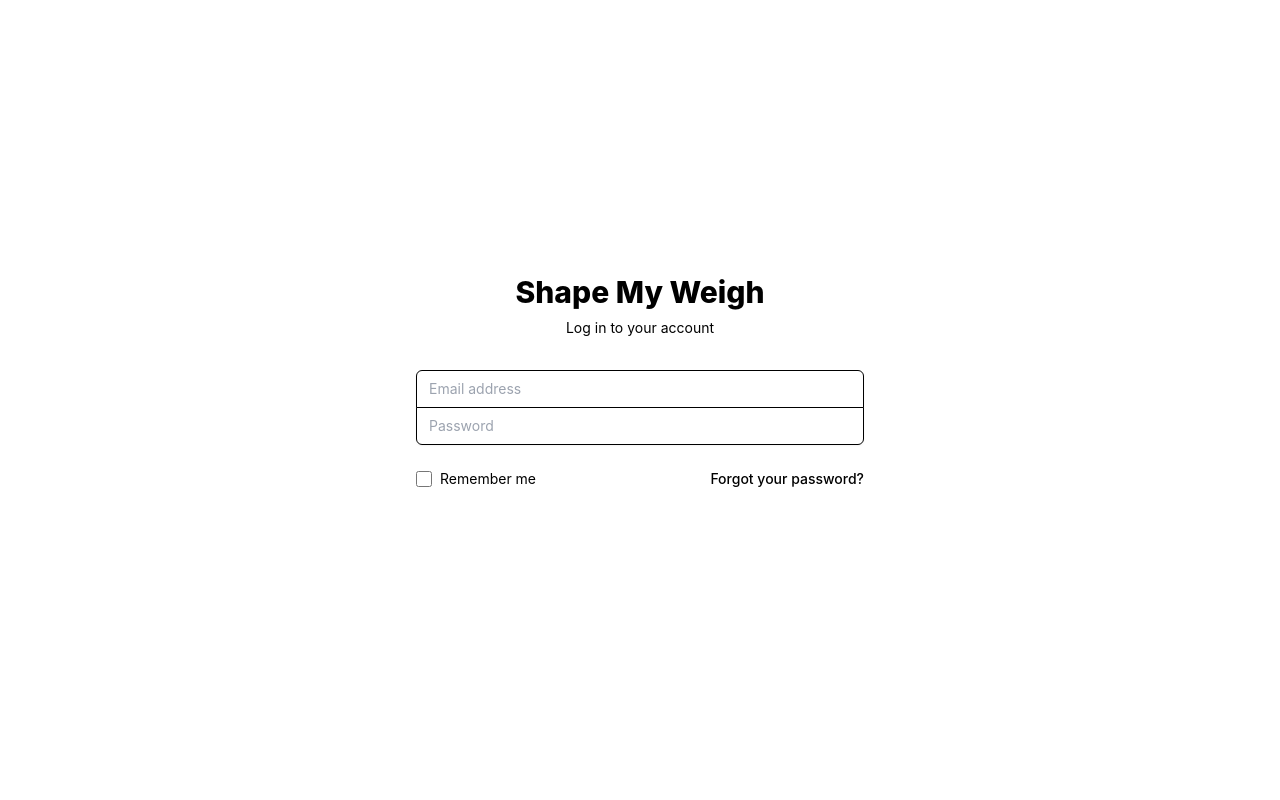
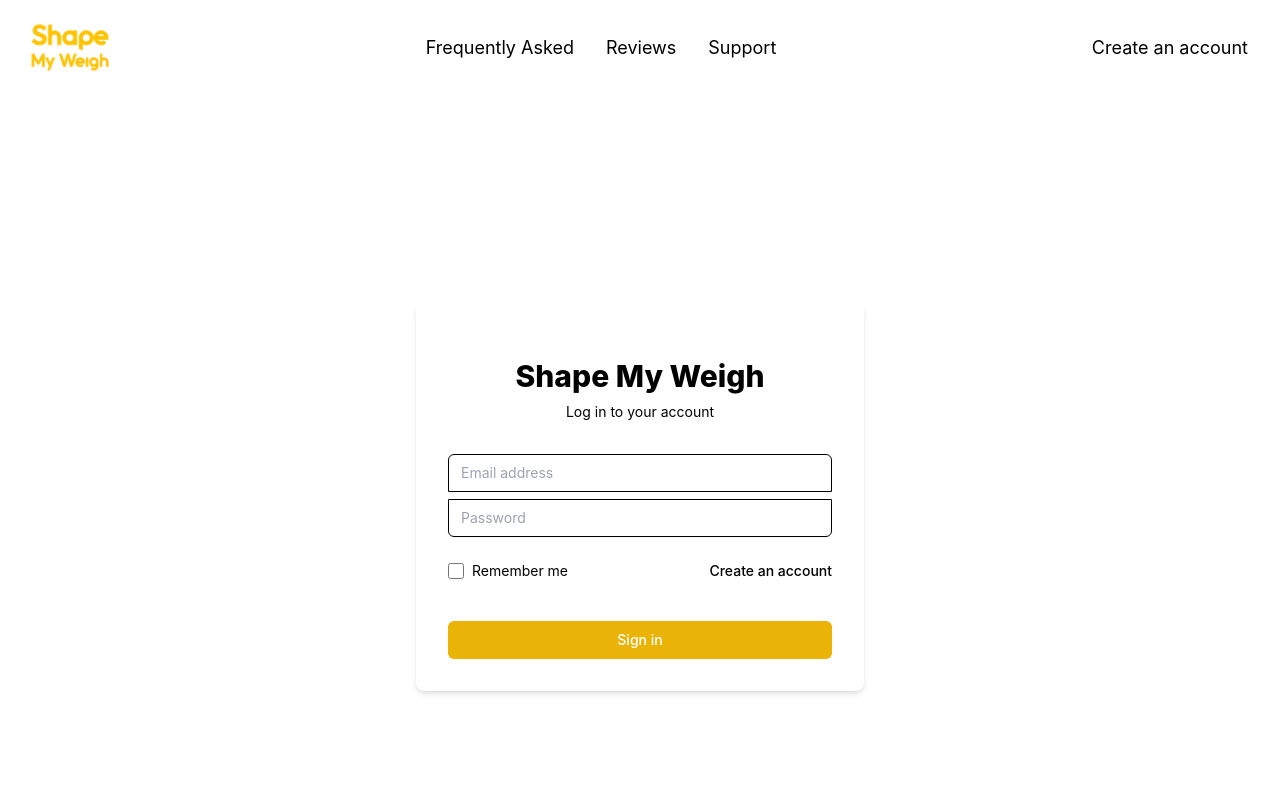
Before and after one commit to Dorene-StMarthe/Shape-My-Weigh, a React (Create React App) app: page /login in a window 1280 px wide. Shown: the top 800 px of the page. Built offline with nearby package versions, Linux system fonts and the light colour scheme.

Commit message:
toggled create account and login pages

```diff
--- a/src/App.js
+++ b/src/App.js
@@ -1,6 +1,6 @@
 import React from 'react';
 import { BrowserRouter as Router, Route, Routes } from 'react-router-dom';
-
+import Layout from './Layout';
 import Homepage from './pages/Homepage'; // Verify the path to the Homepage component
 import Login from './pages/Login'; // Verify the path to the Login component
 import './App.css'; // Verify the path to your CSS files
@@ -11,7 +11,7 @@
 function App() {
   return (
     <Router>
-      <div>
+      <Layout>
         <Routes>
           {/* Ensure the path '/' is correct and matches the URL */}
           <Route exact path="/" element={<Homepage />} />
@@ -19,7 +19,7 @@
           <Route path="/login" element={<Login />} />
           <Route path="/reviews" element={<ReviewPage />} />
         </Routes>
-      </div>
+      </Layout>
     </Router>
   );
 }
--- /dev/null
+++ b/src/Layout.js
@@ -0,0 +1,15 @@
+import React from 'react';
+import NavigationBar from './components/NavigationBar';
+import Footer from './components/Footer';
+
+const Layout = ({ children }) => {
+  return (
+    <div>
+      <NavigationBar />
+      {children}
+      <Footer />
+    </div>
+  );
+};
+
+export default Layout;
--- a/src/components/NavigationBar.js
+++ b/src/components/NavigationBar.js
@@ -1,16 +1,16 @@
 import React from 'react';
-import { Link } from 'react-router-dom';
-import Homepage from '../pages/Homepage';
-
-import Login from '../pages/Login.js'
+import { Link, useLocation } from 'react-router-dom';
 
 const NavigationBar = () => {
+  const location = useLocation();
+
+  // Check if the current page is the login page
+  const isLoginPage = location.pathname === '/login';
+
   return (
     <nav className="bg-white p-4 flex justify-between items-center">
       <div className="flex items-center">
-
         <img src="./logo.png" alt="Logo" className="h-16 mr-4" />
-
       </div>
       <div className="flex justify-center items-center">
         <a href="/faq" className="text-lg relative mr-8 hover:text-midnight hover:font-bold transition-colors duration-300 ease-in-out">
@@ -24,9 +24,17 @@
         </a>
       </div>
       <div>
-        <a href="/login" className="text-lg relative mr-4 hover:text-midnight hover:font-bold transition-colors duration-300 ease-in-out">
-          Login
-        </a>
+        {/* Render "Create an account" link if on the login page */}
+        {isLoginPage ? (
+          <Link to="/signup" className="text-lg relative mr-4 hover:text-midnight hover:font-bold transition-colors duration-300 ease-in-out">
+            Create an account
+          </Link>
+        ) : (
+          // Otherwise, render the login link
+          <Link to="/login" className="text-lg relative mr-4 hover:text-midnight hover:font-bold transition-colors duration-300 ease-in-out">
+            Login
+          </Link>
+        )}
       </div>
     </nav>
   );
--- a/src/pages/Homepage.js
+++ b/src/pages/Homepage.js
@@ -12,10 +12,10 @@
   return (
 
     <div>
-        <NavigationBar/>
+
         <Hero/>
         <Features/>
-        <Footer/>
+
     </div>
   );
 }
--- a/src/pages/Login.js
+++ b/src/pages/Login.js
@@ -1,13 +1,17 @@
-import React from 'react';
+import React, { useState } from 'react';
 
 const Login = () => {
+  const [isLogin, setIsLogin] = useState(true);
+
+  const handleToggle = () => {
+    setIsLogin(!isLogin);
+  };
+
   return (
-    <div className="min-h-screen flex items-center justify-center bg-gray-100 py-12 px-4 sm:px-6 lg:px-8">
-      <div className="max-w-md w-full space-y-8">
-        <div>
-          <h2 className="mt-6 text-center text-3xl font-extrabold text-gray-900">Shape My Weigh</h2>
-          <p className="mt-2 text-center text-sm text-gray-600">Log in to your account</p>
-        </div>
+    <div className="min-h-screen flex flex-col items-center justify-center bg-gray-100 py-12 px-4 sm:px-6 lg:px-8">
+      <div className="max-w-md w-full bg-white p-8 rounded-lg shadow-md">
+        <h2 className="mt-6 text-center text-3xl font-extrabold text-gray-900">Shape My Weigh</h2>
+        <p className="mt-2 text-center text-sm text-gray-600">{isLogin ? 'Log in to your account' : 'Create an account'}</p>
         <form className="mt-8 space-y-6" action="#" method="POST">
           <input type="hidden" name="remember" value="true" />
           <div className="rounded-md shadow-sm -space-y-px">
@@ -17,8 +21,14 @@
             </div>
             <div>
               <label htmlFor="password" className="sr-only">Password</label>
-              <input id="password" name="password" type="password" autoComplete="current-password" required className="appearance-none rounded-none relative block w-full px-3 py-2 border border-gray-300 placeholder-gray-500 text-gray-900 rounded-b-md focus:outline-none focus:ring-indigo-500 focus:border-indigo-500 focus:z-10 sm:text-sm" placeholder="Password" />
+              <input id="password" name="password" type="password" autoComplete="current-password" required className="appearance-none rounded-none relative block w-full px-3 py-2 border border-gray-300 placeholder-gray-500 text-gray-900 rounded-b-md focus:outline-none focus:ring-indigo-500 focus:border-indigo-500 focus:z-10 sm:text-sm mt-2" placeholder="Password" />
             </div>
+            {!isLogin && (
+              <div>
+                <label htmlFor="confirm-password" className="sr-only">Confirm Password</label>
+                <input id="confirm-password" name="confirm-password" type="password" autoComplete="confirm-password" required className="appearance-none rounded-none relative block w-full px-3 py-2 border border-gray-300 placeholder-gray-500 text-gray-900 rounded-b-md focus:outline-none focus:ring-indigo-500 focus:border-indigo-500 focus:z-10 sm:text-sm mt-2" placeholder="Confirm Password" />
+              </div>
+            )}
           </div>
 
           <div className="flex items-center justify-between">
@@ -28,18 +38,15 @@
             </div>
 
             <div className="text-sm">
-              <a href="#" className="font-medium text-indigo-600 hover:text-indigo-500">Forgot your password?</a>
+              <a href="#" className="font-medium text-indigo-600 hover:text-indigo-500" onClick={handleToggle}>
+                {isLogin ? 'Create an account' : 'Already have an account? Log in'}
+              </a>
             </div>
           </div>
 
           <div>
-            <button type="submit" className="group relative w-full flex justify-center py-2 px-4 border border-transparent text-sm font-medium rounded-md text-white bg-indigo-600 hover:bg-indigo-700 focus:outline-none focus:ring-2 focus:ring-offset-2 focus:ring-indigo-500">
-              <span className="absolute left-0 inset-y-0 flex items-center pl-3">
-                <svg className="h-5 w-5 text-indigo-500 group-hover:text-indigo-400" xmlns="http://www.w3.org/2000/svg" viewBox="0 0 20 20" fill="currentColor" aria-hidden="true">
-                  <path fillRule="evenodd" d="M11 0H3a3 3 0 00-3 3v14a3 3 0 003 3h14a3 3 0 003-3V7l-4-4zm2 10h-1V7.5a.5.5 0 00-1 0V10H6V7.5a.5.5 0 00-1 0V10H3V3a1 1 0 011-1h7v3.5a.5.5 0 001 0V2h3a1 1 0 011 1v6zm-8.5 4a.5.5 0 01.5-.5h5a.5.5 0 010 1h-5a.5.5 0 01-.5-.5zm0-2a.5.5 0 01.5-.5h3a.5.5 0 010 1h-3a.5.5 0 01-.5-.5z" clipRule="evenodd" />
-                </svg>
-              </span>
-              Sign in
+            <button type="submit" className="w-full py-2 px-4 border border-transparent text-sm font-medium rounded-md text-white bg-marigold hover:bg-yellow focus:outline focus:ring-2 focus:ring-offset-2 focus:ring-midnight mt-4">
+              {isLogin ? 'Sign in' : 'Create account'}
             </button>
           </div>
         </form>
--- a/src/pages/ReviewPage.js
+++ b/src/pages/ReviewPage.js
@@ -10,19 +10,15 @@
     { name: 'Aisha Williams', review: 'Thanks to Shape My Weigh, I feel stronger and more confident than ever before.' },
     { name: 'Tyrone Jones', review: 'I was skeptical at first, but Shape My Weigh exceeded all my expectations. Highly recommended!' },
     { name: 'Ebony Davis', review: 'I love Shape My Weigh! It\'s helped me make fitness a part of my lifestyle.' },
-
     { name: 'John Doe', review: 'I love Shape My Weigh! It helped me achieve my fitness goals.' },
     { name: 'Jane Smith', review: 'This app is amazing! I have never felt better.' },
 
-
-    // Add more reviews as needed
   ];
 
   return (
     <div className="container mx-auto py-8">
       <h1 className="text-3xl font-bold mb-4 text-marigold">Shape My Weigh</h1>
       <p className="text-gray-700 mb-8">Welcome to Shape My Weigh. Here are some customer reviews:</p>
-
       <div className="grid grid-cols-1 md:grid-cols-2 lg:grid-cols-3 gap-4">
         {customerReviews.map((review, index) => (
           <CustomerReview key={index} name={review.name} review={review.review} />
```
